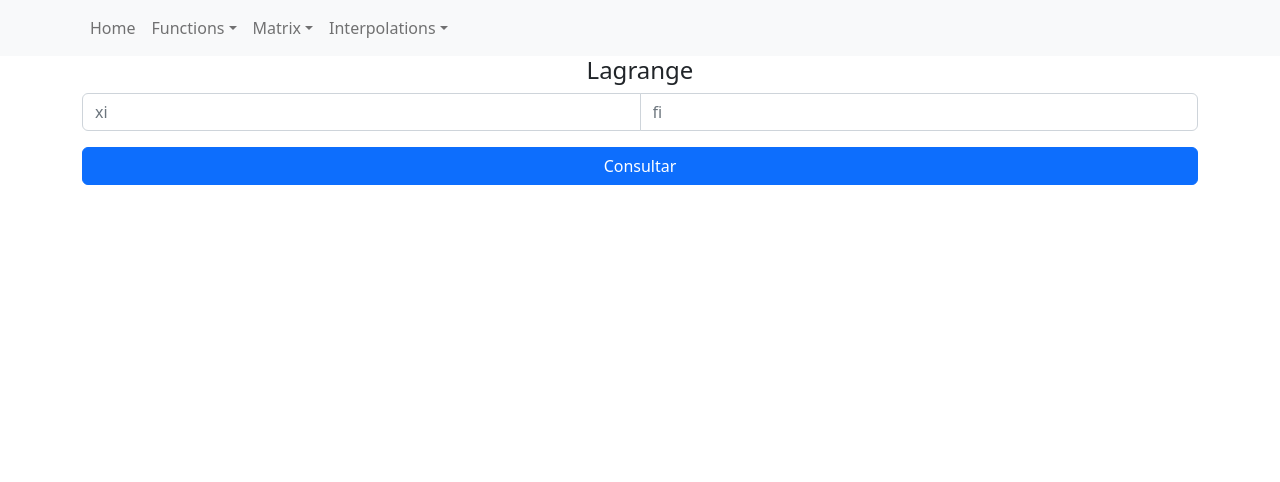
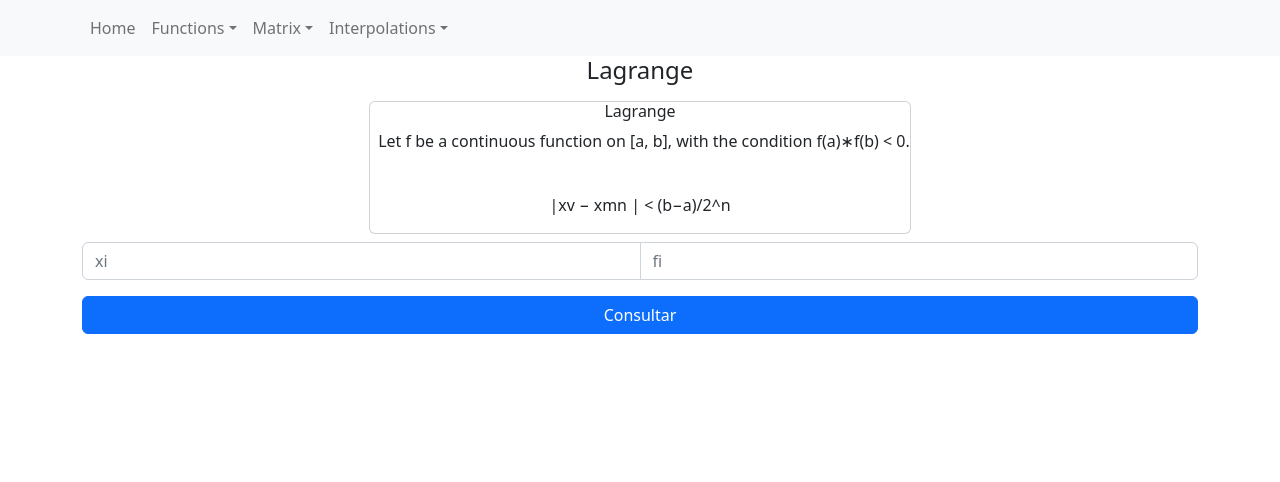
Before and after one commit to bened18/numerical-analysis, a Django app: template public/templates/interpolations/Lagrange.html in a window 1280 px wide. Shown: the top 482 px of the page. Run offline with Django 4.2, Linux system fonts and the light colour scheme; the template is opened without the code that fills it, so the values that code supplies are empty.

Commit message:
largage malo

```diff
--- a/public/templates/interpolations/Lagrange.html
+++ b/public/templates/interpolations/Lagrange.html
@@ -14,6 +14,14 @@
 <div class="container full-vh">
     <div class="d-flex justify-content-center">
         <h4>Lagrange</h4>
+    </div>
+    <div class="d-flex justify-content-center">
+        <div class="card mt-2 mb-2">
+            <h6 class="text-center">Lagrange</h6>
+            <p class="ms-2">Let f be a continuous function on [a, b], with the condition f(a)∗f(b) &#60; 0.<br>
+                <br></p>
+            <p class="text-center">|xv − xmn | &#60; (b−a)/2^n</p>
+        </div>
     </div>
 
     <form method="GET">
```
